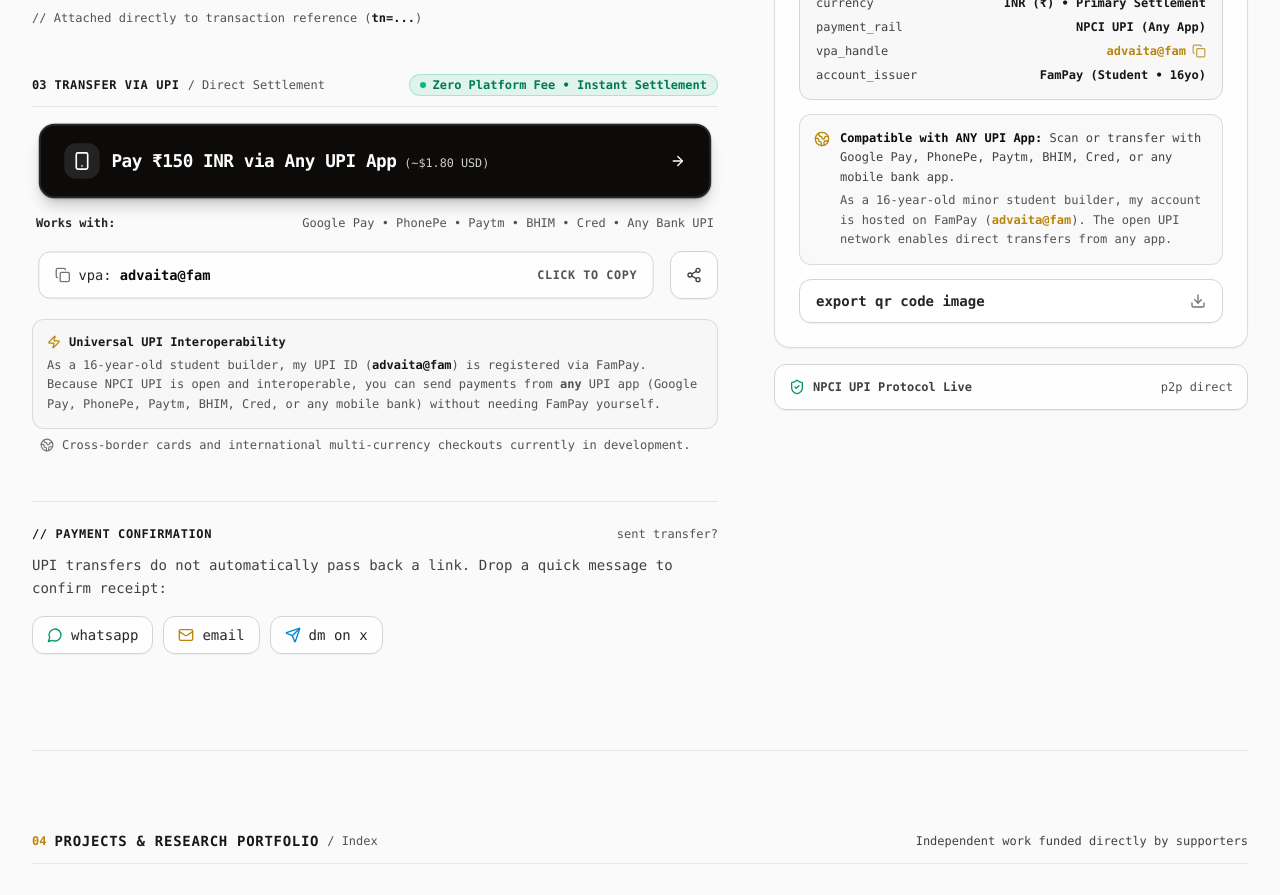
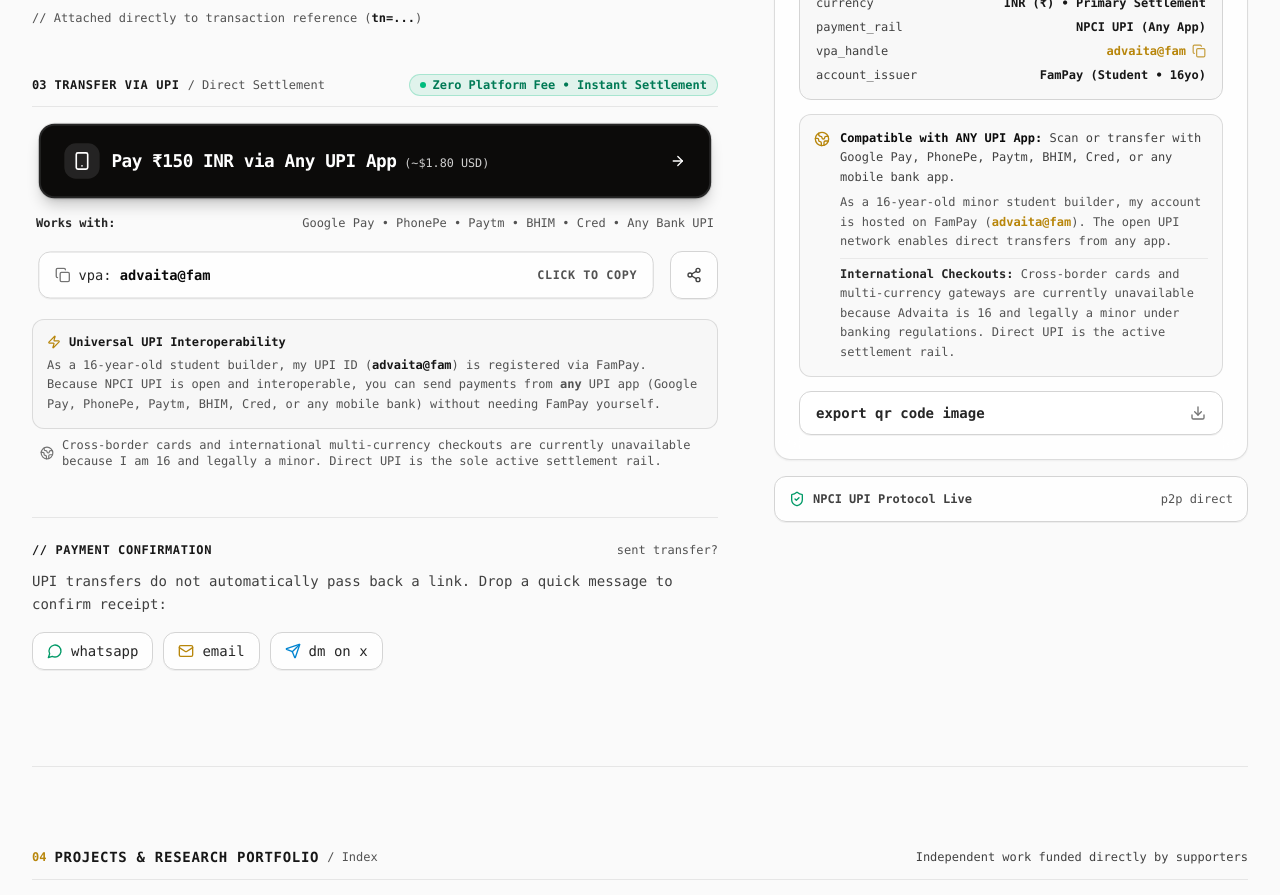
Before and after one commit to w1tneess/supportadvaita, a React (Vite) app: page / in a window 1280 px wide. Shown: the part 920-1815 px from the top of the page. Built offline with nearby package versions, Linux system fonts and the light colour scheme.

Commit message:
docs: clarify international checkouts unavailable because Advaita is 16 and a minor

```diff
--- a/src/components/QrCard.jsx
+++ b/src/components/QrCard.jsx
@@ -145,13 +145,17 @@
         {/* Global Supporter & Universal UPI Interoperability Box */}
         <div className="w-full p-3.5 rounded-xl border border-neutral-300/80 dark:border-neutral-800 bg-neutral-100/60 dark:bg-neutral-900/60 text-xs font-mono text-neutral-700 dark:text-neutral-300 flex items-start gap-2.5 mb-3.5">
           <Globe2 className="w-4 h-4 text-[#B8860B] dark:text-[#C2956A] shrink-0 mt-0.5" />
-          <div className="leading-relaxed space-y-1">
+          <div className="leading-relaxed space-y-1.5">
             <p>
               <span className="font-bold text-neutral-950 dark:text-white">Compatible with ANY UPI App: </span>
               Scan or transfer with Google Pay, PhonePe, Paytm, BHIM, Cred, or any mobile bank app.
             </p>
             <p className="text-neutral-600 dark:text-neutral-400">
               As a 16-year-old minor student builder, my account is hosted on FamPay (<code className="text-[#B8860B] dark:text-[#C2956A] font-semibold">{upiId}</code>). The open UPI network enables direct transfers from any app.
+            </p>
+            <p className="text-neutral-600 dark:text-neutral-400 pt-1.5 border-t border-neutral-200/80 dark:border-neutral-800/80">
+              <span className="font-semibold text-neutral-800 dark:text-neutral-200">International Checkouts: </span>
+              Cross-border cards and multi-currency gateways are currently unavailable because Advaita is 16 and legally a minor under banking regulations. Direct UPI is the active settlement rail.
             </p>
           </div>
         </div>
--- a/src/components/UpiActions.jsx
+++ b/src/components/UpiActions.jsx
@@ -161,7 +161,7 @@
 
         <div className="flex items-center gap-2 pl-2 text-neutral-600 dark:text-neutral-400">
           <Globe2 className="w-3.5 h-3.5 text-neutral-500 dark:text-neutral-400 shrink-0" />
-          <span>Cross-border cards and international multi-currency checkouts currently in development.</span>
+          <span>Cross-border cards and international multi-currency checkouts are currently unavailable because I am 16 and legally a minor. Direct UPI is the sole active settlement rail.</span>
         </div>
       </div>
     </div>
```
